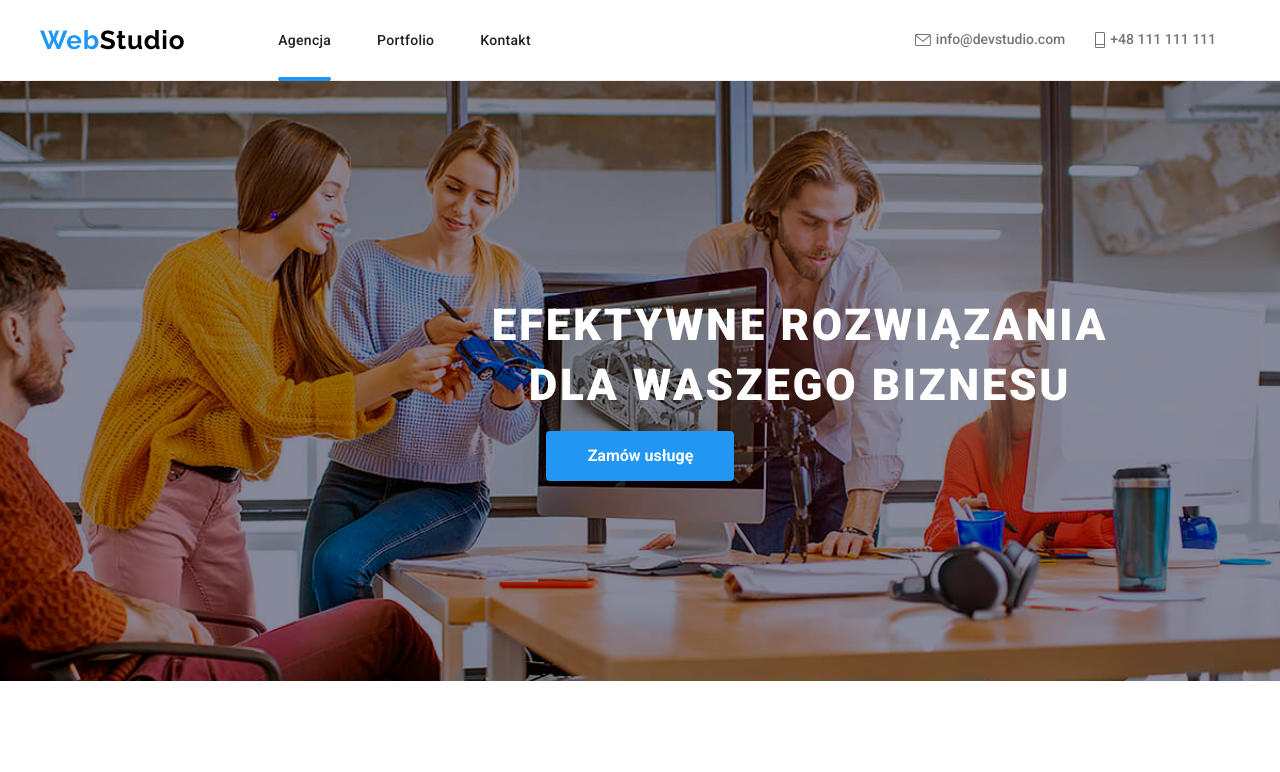
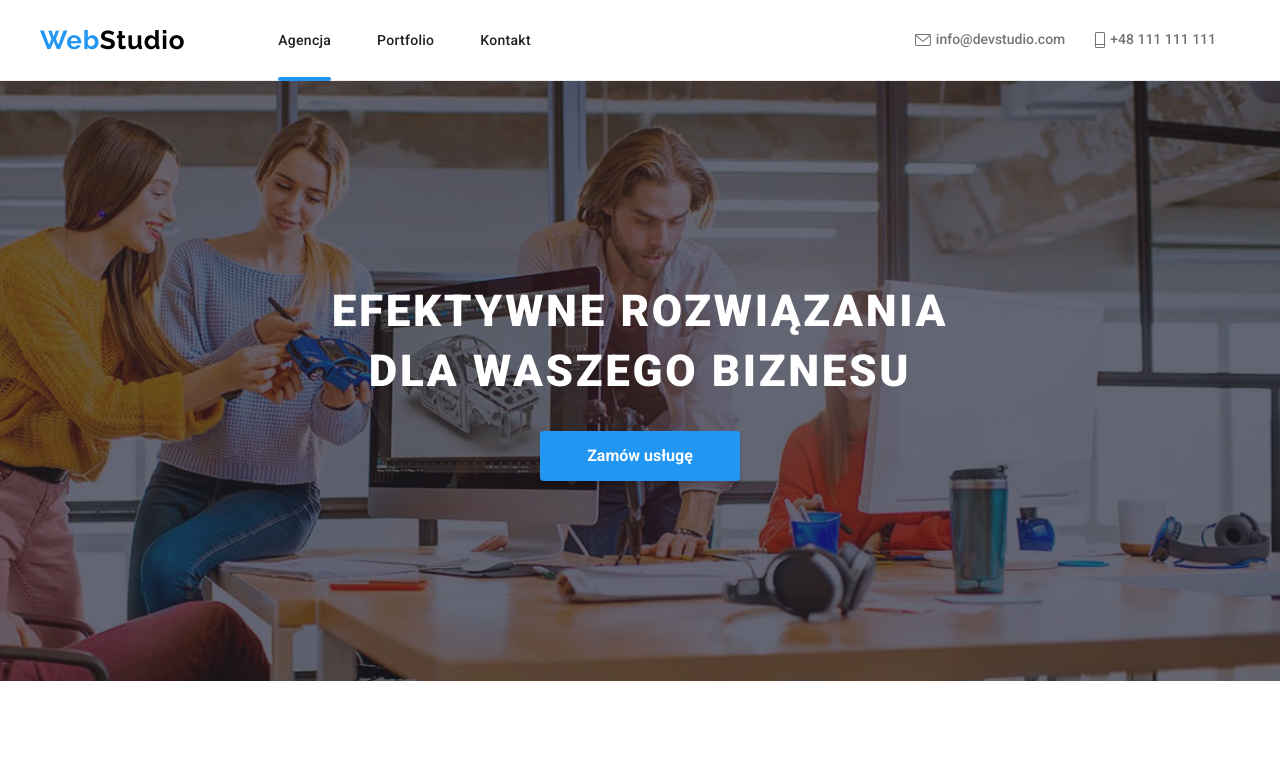
Before and after one commit to jaworskiwojciech/goit-markup-hw-08, a website: page index.html in a window 1280 px wide. Shown: the top 772 px of the page. Drawn offline with Linux system fonts and the light colour scheme.

Commit message:
ostylowano section primary

```diff
--- a/index.html
+++ b/index.html
@@ -88,12 +88,14 @@
     </header>
     <main>
       <section class="section-primary">
-        <h1 class="section-primary__header">
-          EFEKTYWNE ROZWIĄZANIA DLA WASZEGO BIZNESU
-        </h1>
-        <button type="button" class="section-primary__button" data-modal-open>
-          Zamów usługę
-        </button>
+        <div class="container">
+          <h1 class="section-primary__header section-primary__title-position">
+            EFEKTYWNE ROZWIĄZANIA DLA WASZEGO BIZNESU
+          </h1>
+          <button type="button" class="section-primary__button" data-modal-open>
+            Zamów usługę
+          </button>
+        </div>
         <div class="backdrop is-hidden" data-modal>
           <div class="modal">
             <button class="modal__button" data-modal-close>
--- a/sass/components/_first_section.scss
+++ b/sass/components/_first_section.scss
@@ -1,42 +1,118 @@
 .section-primary {
   max-width: 1600px;
-  height: 600px;
+  padding: 118px 0;
   margin: 0 auto;
-  display: flex;
-  flex-direction: column;
-  align-items: center;
-  background: var(--main-image-linear-gradient);
-  background-image: url(../images/hero-lg-1x.jpg);
   background-repeat: no-repeat;
-  background-position: center;
+  background-position: center center;
   background-size: cover;
-  padding: 200px 452px;
 
-  &__header {
+  background-color: #c4c4c4;
+  background-image: linear-gradient(
+      to right,
+      rgba(47, 48, 58, 0.4),
+      rgba(47, 48, 58, 0.4)
+    ),
+    url(../images/hero-sm@1x.jpg);
+
+  @media (min-device-pixel-ratio: 2),
+    (min-resolution: 192dpi),
+    (min-resolution: 2dppx) {
+    background-image: linear-gradient(
+      to right,
+      rgba(47, 48, 58, 0.4),
+      rgba(47, 48, 58, 0.4)
+    );
+  }
+  @media screen and (min-width: 768px) {
+    background-image: linear-gradient(
+        to right,
+        rgba(47, 48, 58, 0.4),
+        rgba(47, 48, 58, 0.4)
+      ),
+      url(../images/hero-md@1x.jpg);
+    @media (min-device-pixel-ratio: 2),
+      (min-resolution: 192dpi),
+      (min-resolution: 2dppx) {
+      background-image: linear-gradient(
+          to right,
+          rgba(47, 48, 58, 0.4),
+          rgba(47, 48, 58, 0.4)
+        ),
+        url(../images/hero-md@2x.jpg);
+    }
+  }
+  @media screen and (min-width: 1200px) {
+    max-width: 1600px;
+    margin: 0 auto;
+    padding: 200px 0;
+    background-image: linear-gradient(
+        to right,
+        rgba(47, 48, 58, 0.4),
+        rgba(47, 48, 58, 0.4)
+      ),
+      url(../images/hero-lg@1x.jpg);
+
+    @media (min-device-pixel-ratio: 2),
+      (min-resolution: 192dpi),
+      (min-resolution: 2dppx) {
+      background-image: linear-gradient(
+          to right,
+          rgba(47, 48, 58, 0.4),
+          rgba(47, 48, 58, 0.4)
+        ),
+        url(../images/hero-lg@2x.jpg);
+    }
+  }
+}
+.section-primary__header {
   display: flex;
   text-align: center;
   align-items: center;
   width: 696px;
   height: 120px;
   font-weight: 900;
-    font-size: 44px;
-    line-height: 1.36;
+  font-size: 26px;
+  line-height: calc(42 / 26);
   letter-spacing: 0.06em;
   color: #ffffff;
   margin: auto;
+  @media screen and (min-width: 768px) {
   }
-  &__button {
+  @media screen and (min-width: 1200px) {
+    font-size: 44px;
+    line-height: calc(60 / 44);
+  }
+}
+.section-primary__title-position {
+  margin-bottom: 30px;
+  @media screen and (min-width: 480px) {
+    width: 360px;
+    margin-left: auto;
+    margin-right: auto;
+  }
+  @media screen and (min-width: 768px) {
+  }
+  @media screen and (min-width: 1200px) {
+    width: 696px;
+  }
+}
+
+.section-primary__button {
+  width: 200px;
+  height: 50px;
+  display: block;
+  margin: auto;
+  border-radius: 4px;
+  border: 0px;
   font-family: "Roboto", sans-serif;
   font-weight: 700;
   font-size: 16px;
   line-height: 1.87;
+  cursor: pointer;
   color: #ffffff;
   background: var(--blue-color);
   box-shadow: 0px 4px 4px rgba(0, 0, 0, 0.15);
-    border-radius: 4px;
-    border: 0px;
-    cursor: pointer;
-    padding: 10px 41px 10px 42px;
+  // padding: 10px 41px 10px 42px;
   transition: background-color var(--transition-duration) var(--cubic-bezier),
     color var(--transition-duration) var(--cubic-bezier);
 
@@ -46,4 +122,3 @@
     color: var(--blue-color);
   }
 }
-}
```
Also changed, not shown: css/main.min.css, images/hero-lg@1x.jpg (added), images/hero-lg@2x.jpg (added), images/hero-md@1x.jpg (added), images/hero-md@2x.jpg (added), images/hero-sm@1x.jpg (added), images/hero-sm@2x.jpg (added), 1 other file. Lines whose indentation alone changed are shown as unchanged.
